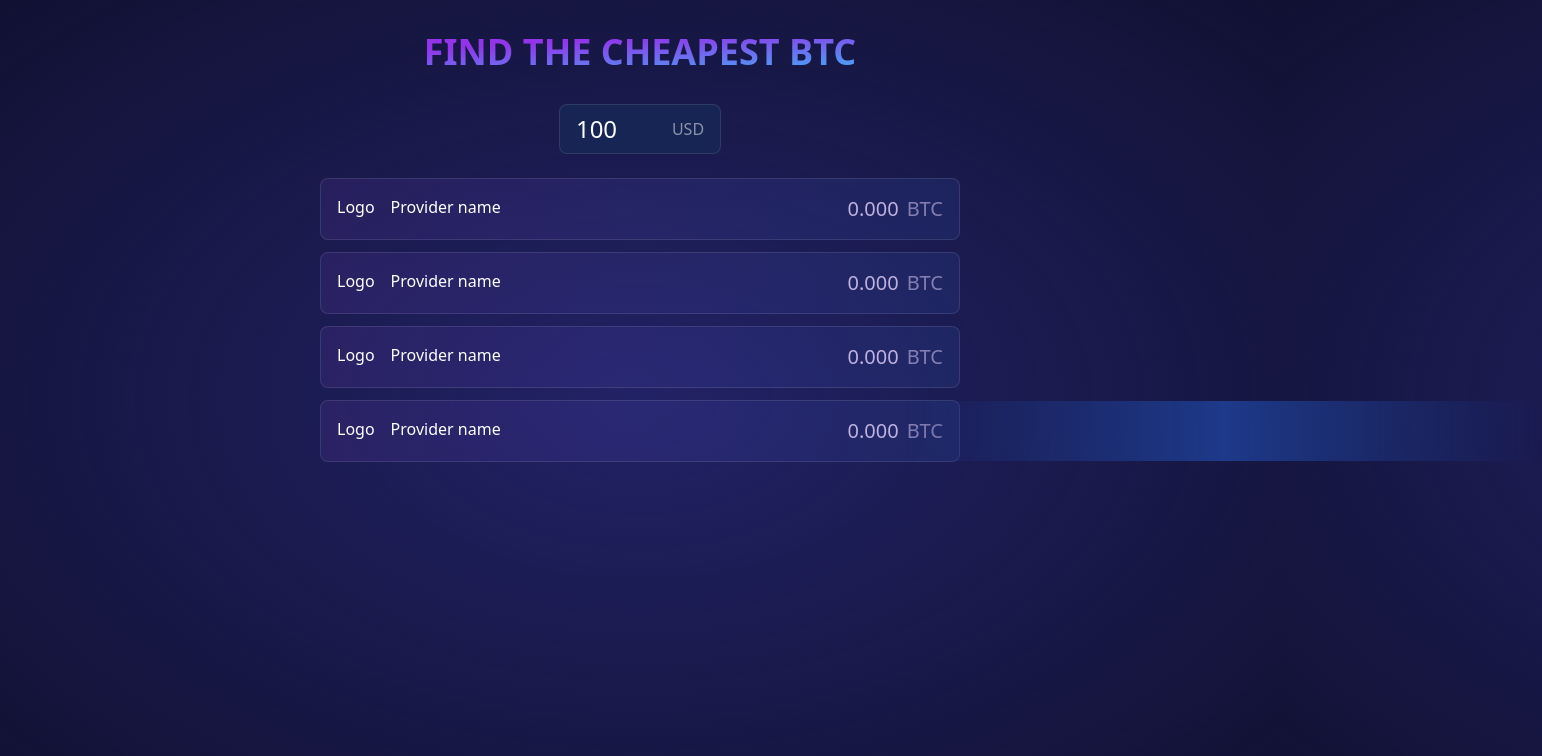
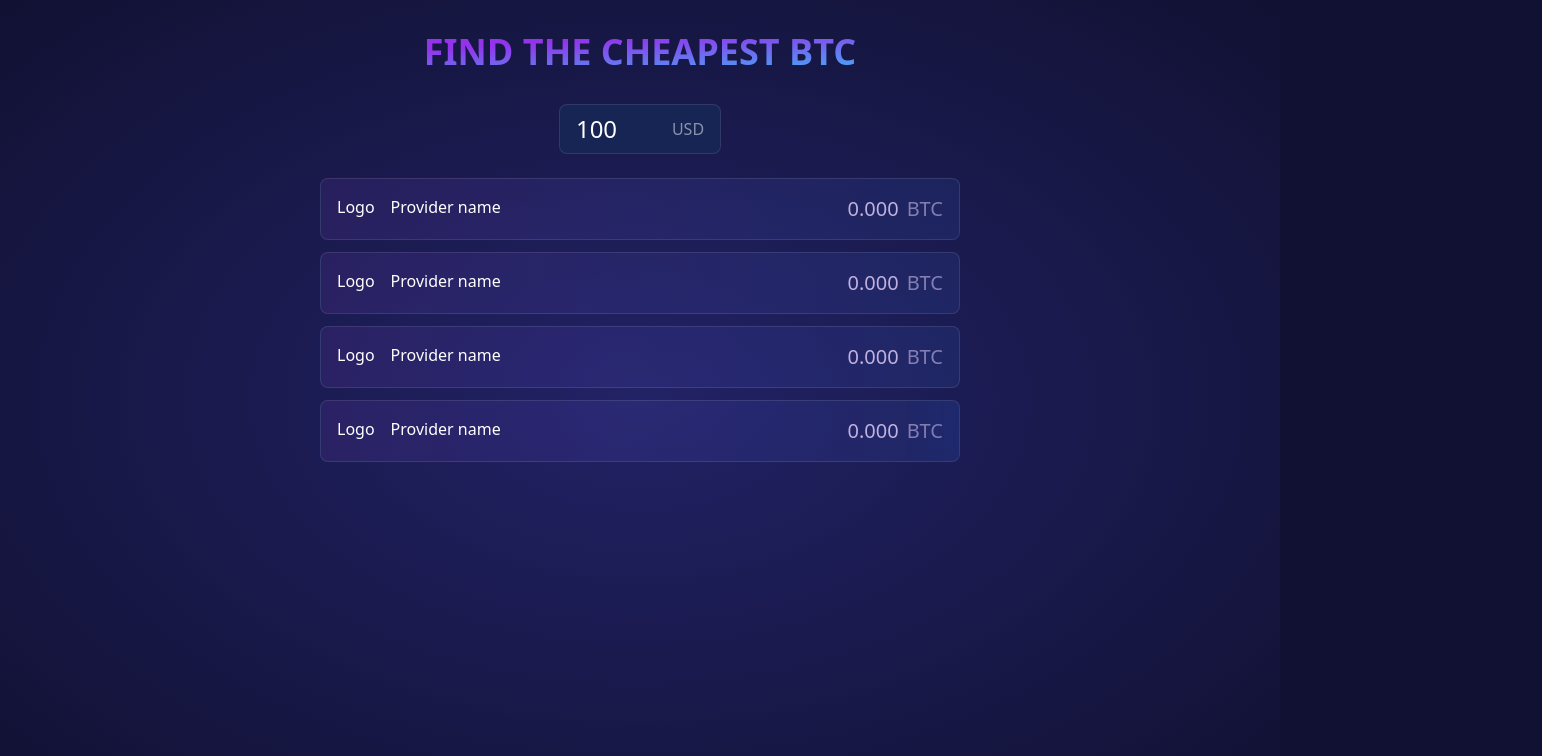
Before and after one commit to Dev-Michoma/Btc-App, a React (Vite) app: page / in a window 1280 px wide. Shown: the top 756 px of the page, 1542 px wide, since content can reach past the window. Built offline with nearby package versions, Linux system fonts and the light colour scheme.

Commit message:
Addition of Overflow hidden to remove the scrollbar

```diff
--- a/src/ResultRow.tsx
+++ b/src/ResultRow.tsx
@@ -7,7 +7,7 @@ export default function ResultRow({loading}:ResultRowProps){
 
     return(
         <div className=" relative border min-h-12 border-white/10 rounded-lg bg-gradient-to-r
-        from-purple-500/10 to-blue-500/10 p-4 my-3">
+        from-purple-500/10 to-blue-500/10 p-4 my-3 overflow-hidden">
 
 
 
@@ -21,7 +21,7 @@ export default function ResultRow({loading}:ResultRowProps){
              </div>
              {loading && (
                 <div className=" inset-0 absolute  bg-gradient-to-r from-transparent
-                via-blue-900 skeleton-animation"/>
+                via-blue-700/50 to-transparent skeleton-animation"/>
              )
              }
              </div>
```
